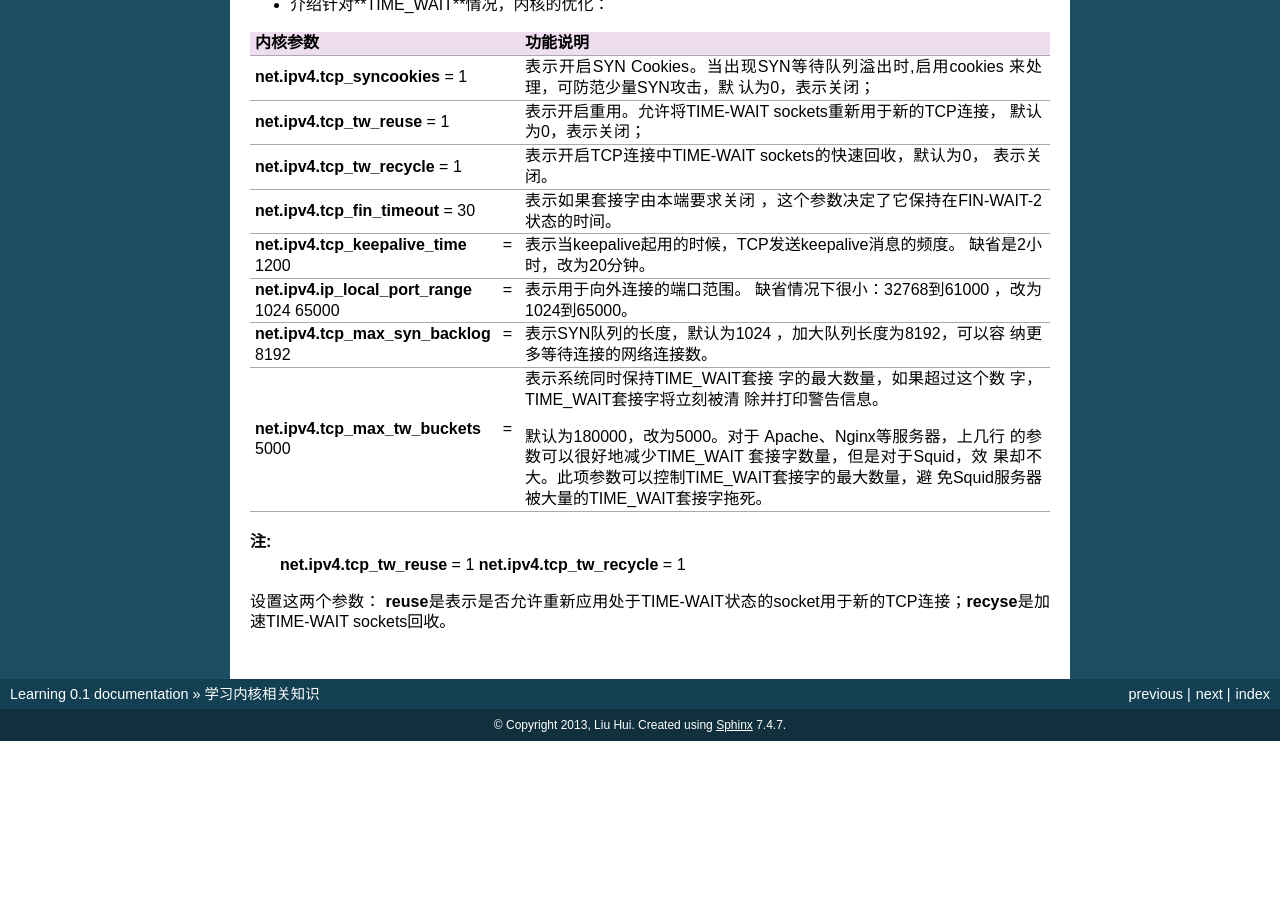
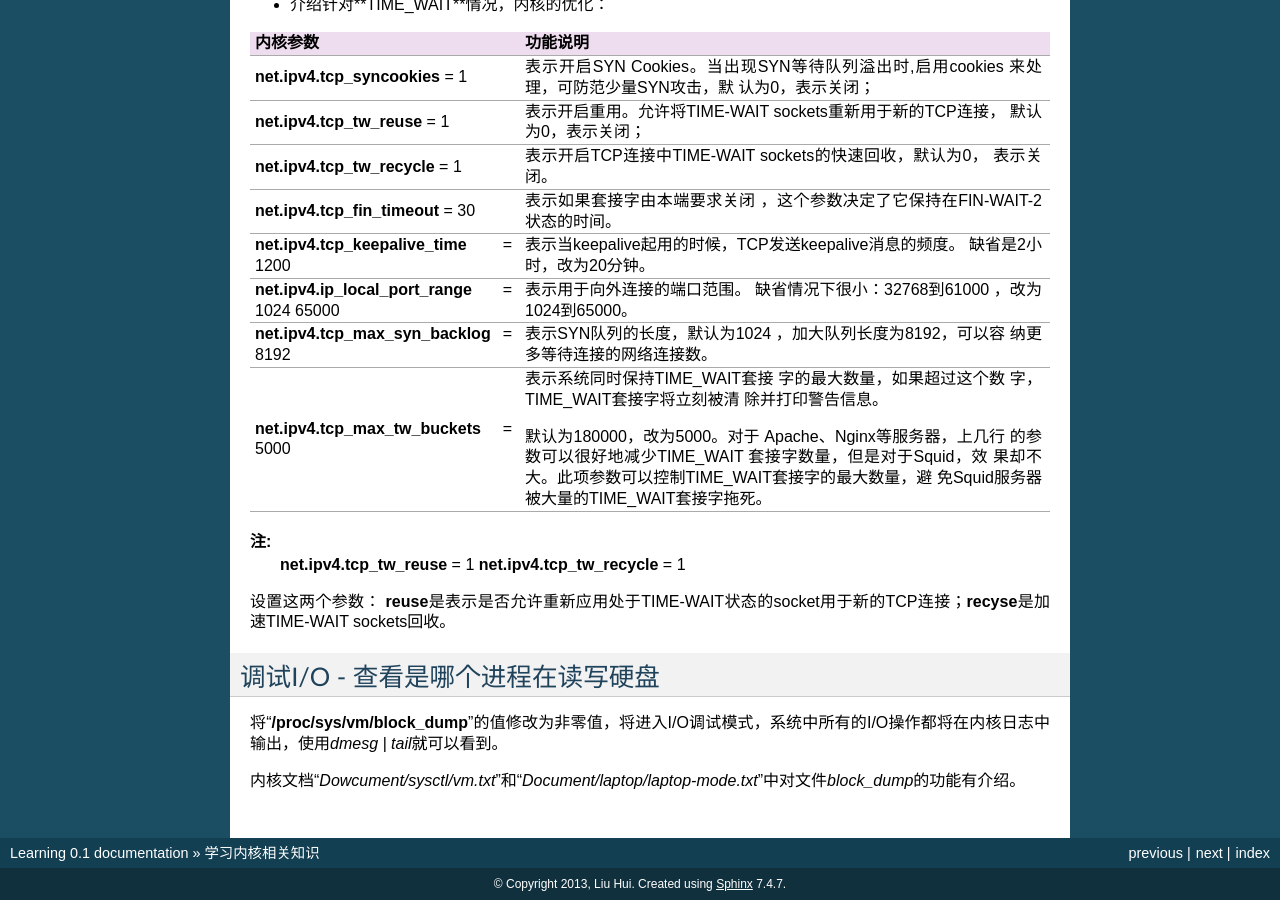
Before and after one commit to huiliu/learning.docs.hui, a Sphinx documentation site: the page built from source/kernel.rst, in a window 1280 px wide and 900 px high, scrolled down 855 px. Built offline with Sphinx 7.4.7, drawn with Linux system fonts in a browser that asks for light colours; formulas are drawn with MathJax 3; before the commit the page ends 1596 px from its top, so only the background shows below that.

Commit message:
增加内核学习新条目
如何进入I/O调试模型来查看是哪个进程在大量读写硬盘

```diff
--- a/source/kernel.rst
+++ b/source/kernel.rst
@@ -98,3 +98,11 @@ http://www.cnxct.com/default-configuration-and-performance-of-nginx-phpfpm-and-t
 
 设置这两个参数： **reuse**\ 是表示是否允许重新应用处于TIME-WAIT状态的socket用于\
 新的TCP连接；\ **recyse**\ 是加速TIME-WAIT sockets回收。
+
+调试I/O - 查看是哪个进程在读写硬盘
+------------------------------------
+将\ "**/proc/sys/vm/block_dump**"\ 的值修改为非零值，将进入I/O调试模式，系统中\
+所有的I/O操作都将在内核日志中输出，使用\ `dmesg | tail`\ 就可以看到。
+
+内核文档\ "*Dowcument/sysctl/vm.txt*"\ 和\ "*Document/laptop/laptop-mode.txt*"\
+中对文件\ *block_dump*\ 的功能有介绍。
```
